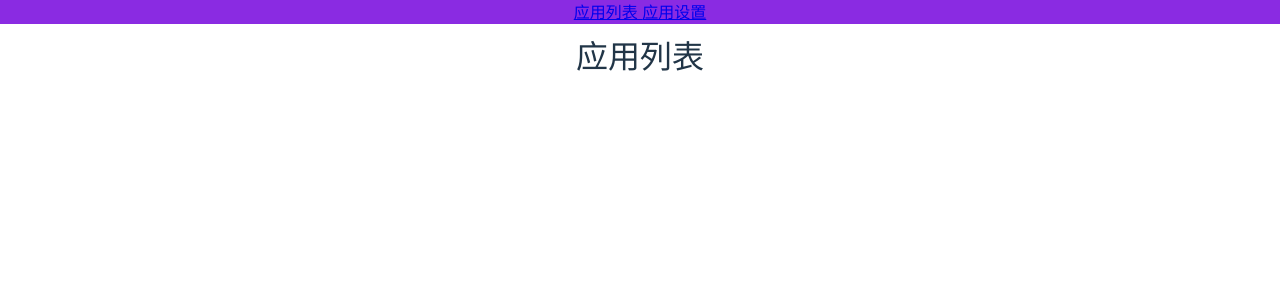
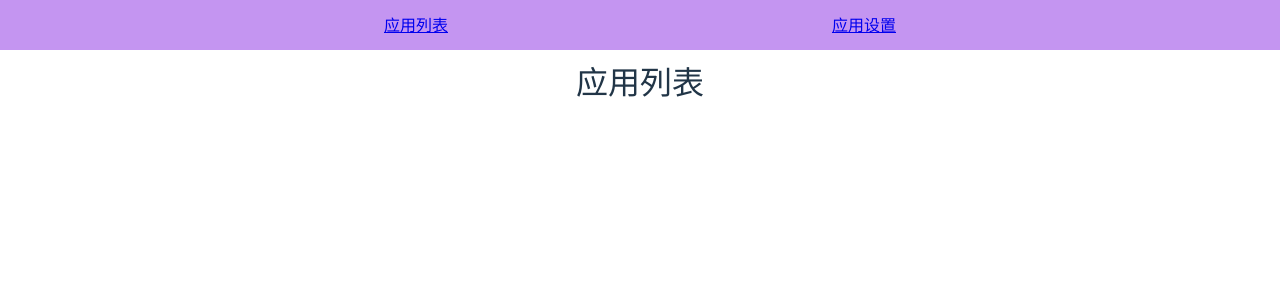
Before and after one commit to JessYan0913/tmp, a Vue app in the folder main/: page /#/application in a window 1280 px wide. Shown: the top 300 px of the page. Built offline with nearby package versions, Linux system fonts and the light colour scheme.

Commit message:
feat: 修改导航样式

```diff
--- a/main/src/layout/index.vue
+++ b/main/src/layout/index.vue
@@ -14,6 +14,10 @@ import { RouterLink, RouterView } from 'vue-router';
 
 <style scoped>
 .menu {
-  background-color: blueviolet;
+  background-color: rgba(137, 43, 226, 0.498);
+  height: 50px;
+  display: flex;
+  justify-content: space-evenly;
+  align-items: center;
 }
 </style>
```
